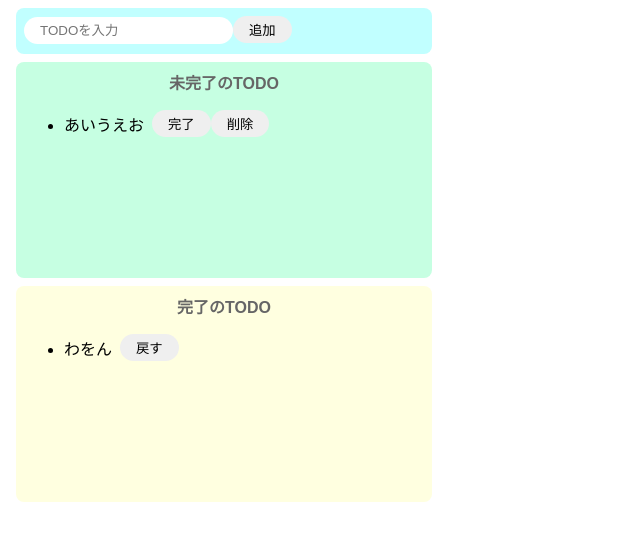
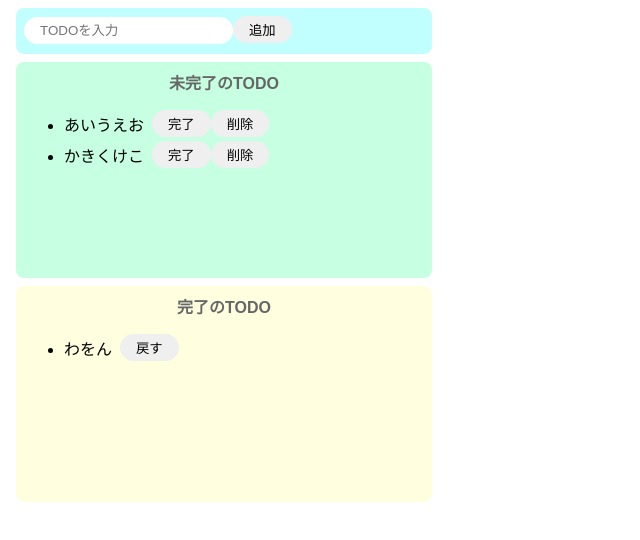
Before and after one commit to vlsk3104/react-todo, a React (Create React App) app: page / in a window 1280 px wide. Shown: the top 540 px of the page, without its empty margins (0-640 px from the left). Built offline with nearby package versions, Linux system fonts and the light colour scheme.

Commit message:
Reactでの実装を意識したモックに変更

```diff
--- a/src/App.jsx
+++ b/src/App.jsx
@@ -1,7 +1,12 @@
-import React from "react";
+import React, { useState } from "react";
 import "./styles.css";
 
 export const App = () => {
+  const [incompleteTodos, setIncompleteTodos] = useState([
+    "あいうえお",
+    "かきくけこ"
+  ]);
+  const [completeTodos, setCompleteTodos] = useState(["わをん"]);
   return (
     <>
       <div className="input-area">
@@ -11,20 +16,28 @@ export const App = () => {
       <div className="incomplete-area">
         <p className="title">未完了のTODO</p>
         <ul>
-          <div className="list-row">
-            <li>あいうえお</li>
-            <button>完了</button>
-            <button>削除</button>
-          </div>
+          {incompleteTodos.map((todo) => {
+            return (
+              <div key={todo} className="list-row">
+                <li>{todo}</li>
+                <button>完了</button>
+                <button>削除</button>
+              </div>
+            );
+          })}
         </ul>
       </div>
       <div className="complete-area">
         <p className="title">完了のTODO</p>
         <ul>
-          <div className="list-row">
-            <li>わをん</li>
-            <button>戻す</button>
-          </div>
+          {completeTodos.map((todo) => {
+            return (
+              <div key={todo} className="list-row">
+                <li>{todo}</li>
+                <button>戻す</button>
+              </div>
+            );
+          })}
         </ul>
       </div>
     </>
```
